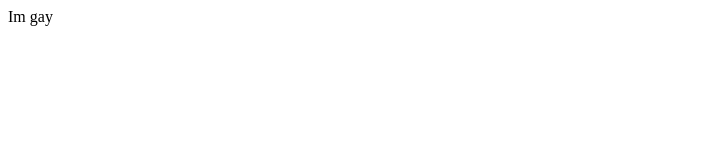
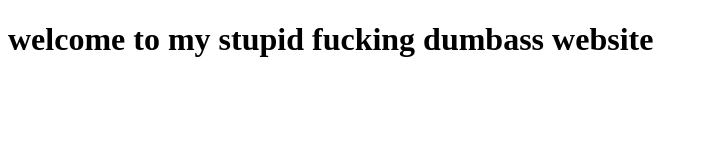
Before and after one commit to Moonlight1211/Moonlight1211.github.io, a plain HTML site: page index.html in a window 1280 px wide. Shown: the whole page, without its empty margins (0-708 px from the left). Drawn offline with Linux system fonts and the light colour scheme.

Commit message:
Update index.html
added more text

```diff
--- a/index.html
+++ b/index.html
@@ -1,6 +1,14 @@
 <!DOCTYPE html>
 <html>
+    <head>
+        <style>
+
+
+
+
+        </style>
+    </head>
     <body>
-        Im gay
+        <h1>welcome to my stupid fucking dumbass website</h1>
     </body>
 </html>
```
